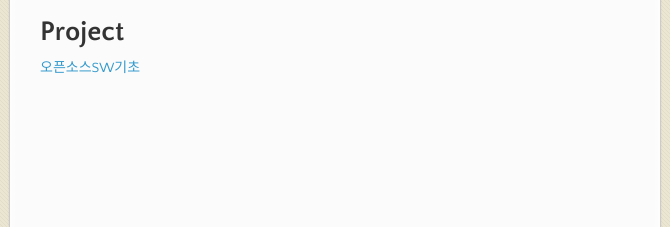
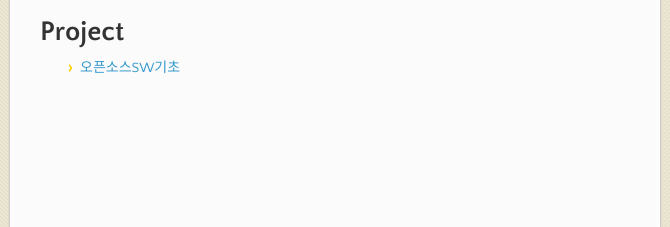
Before and after one commit to WooJin-JO/WooJin-Jo.github.io, a plain HTML site: page index.html in a window 1280 px wide. Shown: the part 428-655 px from the top of the page, 306-976 px from the left. Drawn offline with nearby package versions, Linux system fonts and the light colour scheme.

Commit message:
Replace master branch with page content via GitHub

```diff
--- a/index.html
+++ b/index.html
@@ -51,7 +51,9 @@
 <h1>
 <a id="project" class="anchor" href="#project" aria-hidden="true"><span aria-hidden="true" class="octicon octicon-link"></span></a>Project</h1>
 
-<p><a href="github.com/JeesooHa/8team">오픈소스SW기초</a></p>
+<ul>
+<li><a href="github.com/JeesooHa/8team">오픈소스SW기초</a></li>
+</ul>
       </section>
       <footer>
         <p><small>Hosted on GitHub Pages &mdash; Theme by <a href="https://twitter.com/michigangraham">mattgraham</a></small></p>
--- a/params.json
+++ b/params.json
@@ -1,6 +1,6 @@
 {
   "name": "Woojin-jo.GitHub.io",
   "tagline": "",
-  "body": "# 안녕하세요!\r\n\r\n### 조우진 입니다.\r\n\r\n# 약력\r\n* 2015. 03 ~ ????. ?? 한양대 ERICA 경제학부 & 컴퓨터공학과 다중전공 재학 中\r\n* 2013. 01 ~ 2014. 12 ROK NAVY\r\n* 2012. 03 ~ 2012. 12 한양대학교 ERICA 경제학부\r\n* 2009. 03 ~ 2012. 02 창원남고등학교\r\n\r\n#Project\r\n[오픈소스SW기초](github.com/JeesooHa/8team)",
+  "body": "# 안녕하세요!\r\n\r\n### 조우진 입니다.\r\n\r\n# 약력\r\n* 2015. 03 ~ ????. ?? 한양대 ERICA 경제학부 & 컴퓨터공학과 다중전공 재학 中\r\n* 2013. 01 ~ 2014. 12 ROK NAVY\r\n* 2012. 03 ~ 2012. 12 한양대학교 ERICA 경제학부\r\n* 2009. 03 ~ 2012. 02 창원남고등학교\r\n\r\n#Project\r\n* [오픈소스SW기초](github.com/JeesooHa/8team)",
   "note": "Don't delete this file! It's used internally to help with page regeneration."
 }
```
